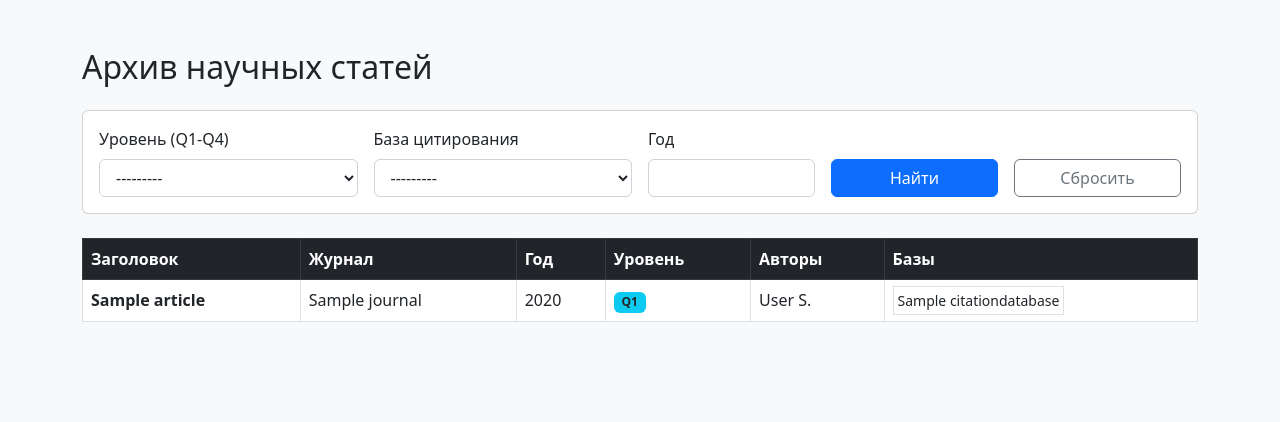
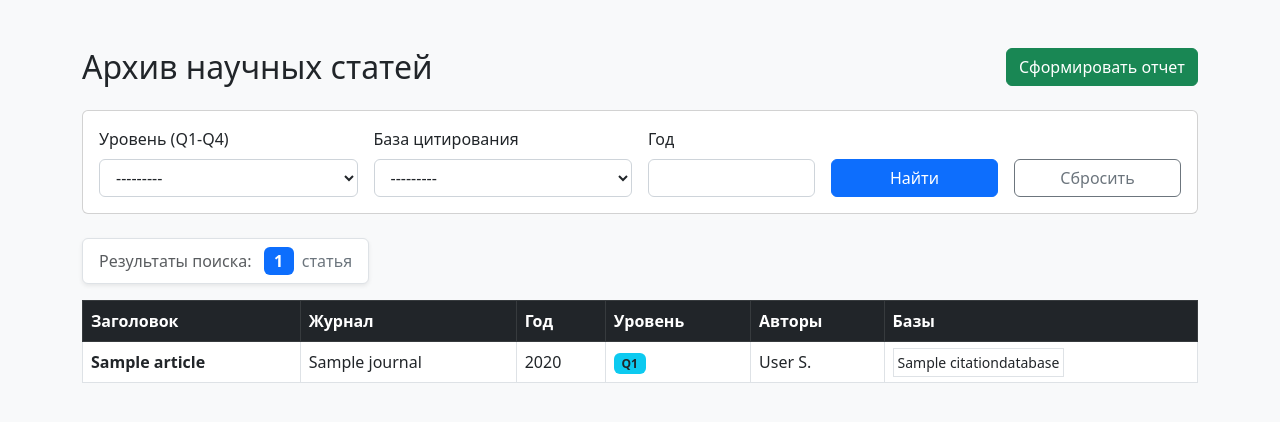
Before and after one commit to IDaniil228/Course-paper, a Django app: page / in a window 1280 px wide. Shown: the top 422 px of the page. Run offline with Django 4.2, Linux system fonts and the light colour scheme; tables that the repository leaves empty hold one stand-in row (values such as "Sample post").

Commit message:
добавлены: количество найденных статей, экспорт в иксель

```diff
--- a/main_app/templates/main_app/article_list.html
+++ b/main_app/templates/main_app/article_list.html
@@ -8,7 +8,14 @@
 <body class="bg-light">
 
 <div class="container mt-5">
-    <h2 class="mb-4">Архив научных статей</h2>
+    <div class="d-flex justify-content-between align-items-center mb-4">
+    <h2 class="mb-0">Архив научных статей</h2>
+
+    <!-- Кнопка, которая открывает форму -->
+    <button type="button" class="btn btn-success" data-bs-toggle="modal" data-bs-target="#exportModal">
+        <i class="bi bi-file-earmark-excel"></i> Сформировать отчет
+    </button>
+</div>
 
     <!-- Форма фильтрации -->
     <div class="card card-body mb-4">
@@ -33,7 +40,18 @@
             </div>
         </form>
     </div>
-
+    <!-- НОВЫЙ БЛОК: Количество найденных статей -->
+    <div class="mb-3 d-flex align-items-center">
+        <div class="bg-white border rounded px-3 py-2 shadow-sm">
+            <span class="text-muted me-2">Результаты поиска:</span>
+            <span class="badge bg-primary fs-6">
+                {{ filter.qs.count }}
+            </span>
+            <span class="ms-1 text-secondary">
+                {% if filter.qs.count == 1 %}статья{% elif filter.qs.count < 5 and filter.qs.count > 1 %}статьи{% else %}статей{% endif %}
+            </span>
+        </div>
+    </div>
     <!-- Таблица результатов -->
     <div class="table-responsive">
         <table class="table table-hover table-bordered bg-white">
@@ -96,6 +114,55 @@
         border-radius: .375rem;
     }
 </style>
+<div class="modal fade" id="exportModal" tabindex="-1" aria-hidden="true">
+    <div class="modal-dialog">
+        <div class="modal-content">
+            <div class="modal-header">
+                <h5 class="modal-title">Параметры отчета Excel</h5>
+                <button type="button" class="btn-close" data-bs-dismiss="modal"></button>
+            </div>
+            <form action="{% url 'export_excel' %}" method="get">
+                <div class="modal-body">
 
+                    <!-- 1. Поле: Год -->
+                    <div class="mb-3">
+                        <label class="form-label">Год публикации</label>
+                        <input type="number" name="year" class="form-control" placeholder="Например: 2023">
+                    </div>
+
+                    <!-- 2. Поле: База цитирования -->
+                    <div class="mb-3">
+                        <label class="form-label">База цитирования</label>
+                        <select name="database" class="form-select">
+                            <option value="">Все базы</option>
+                            {% for db in all_databases %}
+                                <option value="{{ db.id }}">{{ db.name }}</option>
+                            {% endfor %}
+                        </select>
+                    </div>
+
+                    <!-- 3. Поле: Уровень (Квартиль) — ДОБАВЛЕНО -->
+                    <div class="mb-3">
+                        <label class="form-label">Уровень (квартиль)</label>
+                        <select name="level" class="form-select">
+                            <option value="">Все уровни</option>
+                            <option value="1">Q1</option>
+                            <option value="2">Q2</option>
+                            <option value="3">Q3</option>
+                            <option value="4">Q4</option>
+                        </select>
+                    </div>
+
+                </div>
+                <div class="modal-footer">
+                    <button type="button" class="btn btn-secondary" data-bs-dismiss="modal">Отмена</button>
+                    <button type="submit" class="btn btn-success">Скачать отчет</button>
+                </div>
+            </form>
+        </div>
+    </div>
+</div>
+    <!-- ВАЖНО: СКРИПТ ДОЛЖЕН БЫТЬ ПОСЛЕДНИМ -->
+    <script src="https://cdn.jsdelivr.net/npm/bootstrap@5.3.0/dist/js/bootstrap.bundle.min.js"></script>
 </body>
 </html>
--- a/main_app/urls.py
+++ b/main_app/urls.py
@@ -8,5 +8,6 @@ urlpatterns = [
     path('profile/', views.profile, name='profile'),
     path('api/journal-search/', views.search_journal, name='journal_search'),
     path('article/create/', views.create_article, name='create_article'),
+    path('export/excel/', views.export_articles_excel, name='export_excel'),
     path('author/create/', views.add_author_view, name='create_author'),
 ]
--- a/main_app/views.py
+++ b/main_app/views.py
@@ -8,17 +8,145 @@
 from .filters import ArticleFilter
 from django.contrib import messages
 from datetime import datetime
+import openpyxl
+from django.http import HttpResponse
+from openpyxl.styles import Font, Alignment, Border, Side, PatternFill
+from openpyxl.utils import get_column_letter
+from .models import Article, CitationDatabase  # Импортируй модель баз!
+
 
 def article_list_view(request):
-    # Получаем все статьи
-    queryset = Article.objects.all().select_related('journal').prefetch_related('authors', 'citation_databases')
-
-    # Применяем фильтр из GET-запроса
+    queryset = Article.objects.all()
     f = ArticleFilter(request.GET, queryset=queryset)
 
-    return render(request, 'main_app/article_list.html', {'filter': f})
+    # ОБЯЗАТЕЛЬНО: получаем базы, чтобы они отобразились в модальном окне
+    all_databases = CitationDatabase.objects.all()
 
+    return render(request, 'main_app/article_list.html', {
+        'filter': f,
+        'all_databases': all_databases  # Передаем в шаблон
+    })
+def export_articles_excel(request):
+    # 1. Получаем данные из параметров модального окна
+    year = request.GET.get('year')
+    db_id = request.GET.get('database')
+    level = request.GET.get('level')
 
+    # 2. Базовый запрос с оптимизацией (select_related и prefetch_related)
+    articles_qs = Article.objects.all().select_related('journal').prefetch_related(
+        'authors', 'citation_databases', 'coauthors'
+    )
+
+    # 3. Фильтрация
+    if year and year.strip():
+        articles_qs = articles_qs.filter(publish_year=year)
+    if db_id and db_id.strip():
+        articles_qs = articles_qs.filter(citation_databases__id=db_id)
+    if level and level.strip():
+        articles_qs = articles_qs.filter(journal__level=level)
+
+    # 4. Создаем Excel книгу
+    wb = openpyxl.Workbook()
+    ws = wb.active
+    ws.title = "Научный отчет"
+
+    # --- ОПРЕДЕЛЯЕМ СТИЛИ (как на скриншоте) ---
+    thin_side = Side(style='thin')
+    border = Border(left=thin_side, right=thin_side, top=thin_side, bottom=thin_side)
+
+    header_fill = PatternFill(start_color="D9EAD3", end_color="D9EAD3", fill_type="solid")  # Салатовый
+    number_fill = PatternFill(start_color="E2EFDA", end_color="E2EFDA", fill_type="solid")  # Светло-салатовый
+
+    header_font = Font(bold=True, size=10)
+    base_alignment = Alignment(vertical='top', wrap_text=True, horizontal='left')
+    center_alignment = Alignment(vertical='top', wrap_text=True, horizontal='center')
+
+    # 5. ШАПКА ТАБЛИЦЫ (Названия колонок)
+    headers = [
+        "Статья (полное библиографическое описание)",  # 1
+        "Авторский перевод названия",  # 2
+        "База цитирования",  # 3
+        "Идентификатор DOI",  # 4
+        "Наименование издания (журнала)",  # 5
+        "Направление (область науки)",  # 6
+        "Приоритетное направление КФУ",  # 7
+        "Авторы сотрудники",  # 8
+        "из них (статус)",  # 9
+        "Другие авторы (внешние/студенты)",  # 10
+        "Наименование организации"  # 11
+    ]
+    ws.append(headers)
+
+    # 6. ВТОРАЯ СТРОКА (Нумерация колонок 1, 2, 3...)
+    ws.append([i for i in range(1, len(headers) + 1)])
+
+    # Применяем стили к шапке
+    for row_idx in [1, 2]:
+        for cell in ws[row_idx]:
+            cell.font = header_font
+            cell.border = border
+            cell.alignment = center_alignment
+            cell.fill = header_fill if row_idx == 1 else number_fill
+
+    # 7. ЗАПОЛНЕНИЕ ДАННЫМИ
+    for article in articles_qs:
+        # Сбор внутренних авторов
+        internal_authors = "\n".join([f"{a.last_name} {a.first_name}" for a in article.authors.all()])
+
+        # Сбор баз цитирования
+        dbs = ", ".join([db.name for db in article.citation_databases.all()])
+
+        # Сбор внешних авторов и организаций (модель CoAuthor)
+        ext_list = article.coauthors.all()
+        external_names = "\n".join([ca.full_name for ca in ext_list])
+        external_orgs = "\n".join(list(set([ca.organization for ca in ext_list if ca.organization])))
+
+        # Сбор статусов (пример логики)
+        statuses = "\n".join(["сотрудник" for _ in article.authors.all()])
+
+        # Формируем библиографическую строку
+        biblio = article.full_biblio_description
+        if not biblio:
+            j_title = article.journal.title if article.journal else "—"
+            biblio = f"{article.title} // {j_title}. — {article.publish_year}."
+
+        row_data = [
+            biblio,  # 1
+            "—",  # 2 (заглушка)
+            dbs,  # 3
+            article.doi or "—",  # 4
+            article.journal.title if article.journal else "—",  # 5
+            article.scientific_field or "—",  # 6
+            "—",  # 7 (заглушка)
+            internal_authors,  # 8
+            statuses,  # 9
+            external_names,  # 10
+            external_orgs  # 11
+        ]
+        ws.append(row_data)
+
+        # Применяем стили к ячейкам текущей строки
+        for cell in ws[ws.max_row]:
+            cell.border = border
+            cell.alignment = base_alignment
+
+    # 8. НАСТРОЙКА ШИРИНЫ КОЛОНОК (чтобы было красиво)
+    widths = [50, 25, 15, 25, 30, 25, 20, 25, 15, 25, 30]
+    for i, width in enumerate(widths, 1):
+        ws.column_dimensions[openpyxl.utils.get_column_letter(i)].width = width
+
+    # 9. ФИКСАЦИЯ ШАПКИ
+    ws.freeze_panes = "A3"
+
+    # 10. ФОРМИРОВАНИЕ ОТВЕТА
+    response = HttpResponse(
+        content_type='application/vnd.openxmlformats-officedocument.spreadsheetml.sheet',
+    )
+    timestamp = datetime.now().strftime("%Y%m%d_%H%M")
+    response['Content-Disposition'] = f'attachment; filename="Scientific_Report_{timestamp}.xlsx"'
+
+    wb.save(response)
+    return response
 def user_login(request):
     """Авторизация пользователя (только вход, без регистрации)"""
     # Если пользователь уже вошёл, сразу на профиль
--- a/pyproject.toml
+++ b/pyproject.toml
@@ -15,6 +15,7 @@ dependencies = [
     "pandas (>=3.0.2,<4.0.0)",
     "numpy (>=2.4.4,<3.0.0)",
     "django-filter (<25)",
+    "openpyxl (>=3.1.5,<4.0.0)",
 ]
 
 
```
